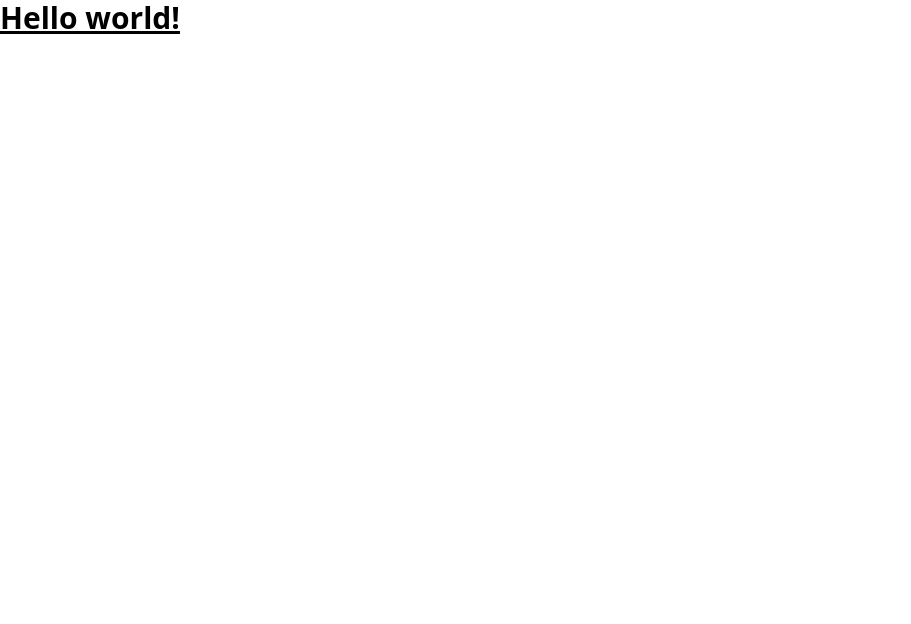
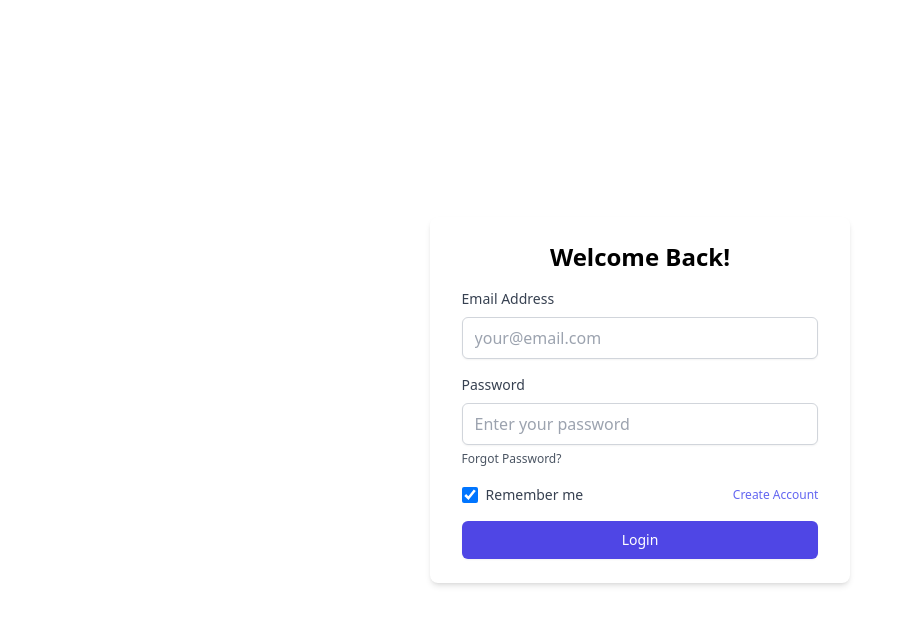
Before and after one commit to Johnchukwu/E-commerce-App, a React (Vite) app in the folder frontend/: page / in a window 1280 px wide. Shown: the top 624 px of the page, without its empty margins (0-911 px from the left). Built offline with nearby package versions, Linux system fonts and the light colour scheme.

Commit message:
login page done

```diff
--- a/frontend/src/App.jsx
+++ b/frontend/src/App.jsx
@@ -1,7 +1,7 @@
+import Login from "./components/login/Login";
+
 export default function App() {
   return (
-    <h1 className="text-3xl font-bold underline">
-      Hello world!
-    </h1>
+    <Login/>
   )
 }
--- a/frontend/src/components/login/Login.jsx
+++ b/frontend/src/components/login/Login.jsx
@@ -0,0 +1,40 @@
+import React from 'react'
+
+const Login = () => {
+  return (
+    <>
+<div className="min-h-screen flex items-center justify-center w-full dark:bg-gray-950">
+	<div className="bg-white dark:bg-gray-900 shadow-md rounded-lg px-8 py-6 max-w-md">
+		<h1 className="text-2xl font-bold text-center mb-4 dark:text-gray-200">Welcome Back!</h1>
+		<form action="#">
+			<div className="mb-4">
+				<label for="email" className="block text-sm font-medium text-gray-700 dark:text-gray-300 mb-2">Email Address</label>
+				<input type="email" id="email" className="shadow-sm rounded-md w-full px-3 py-2 border border-gray-300 focus:outline-none focus:ring-indigo-500 focus:border-indigo-500" placeholder="your@email.com" required />
+			</div>
+			<div className="mb-4">
+				<label for="password" className="block text-sm font-medium text-gray-700 dark:text-gray-300 mb-2">Password</label>
+				<input type="password" id="password" className="shadow-sm rounded-md w-full px-3 py-2 border border-gray-300 focus:outline-none focus:ring-indigo-500 focus:border-indigo-500" placeholder="Enter your password" required/>
+				<a href="#"
+					className="text-xs text-gray-600 hover:text-indigo-500 focus:outline-none focus:ring-2 focus:ring-offset-2 focus:ring-indigo-500">Forgot
+					Password?</a>
+			</div>
+			<div className="flex items-center justify-between mb-4">
+				<div className="flex items-center">
+					<input type="checkbox" id="remember" className="h-4 w-4 rounded border-gray-300 text-indigo-600 focus:ring-indigo-500 focus:outline-none" checked/>
+					<label for="remember" className="ml-2 block text-sm text-gray-700 dark:text-gray-300">Remember me</label>
+				</div>
+				<a href="#"
+					className="text-xs text-indigo-500 hover:text-indigo-700 focus:outline-none focus:ring-2 focus:ring-offset-2 focus:ring-indigo-500">Create
+					Account</a>
+			</div>
+			<button  type="submit" className="w-full flex justify-center py-2 px-4 border border-transparent rounded-md shadow-sm text-sm font-medium text-white bg-indigo-600 hover:bg-indigo-700 focus:outline-none focus:ring-2 focus:ring-offset-2 focus:ring-indigo-500">Login</button>
+		</form>
+	</div>
+</div>
+
+
+    </>
+  )
+}
+
+export default Login
```
